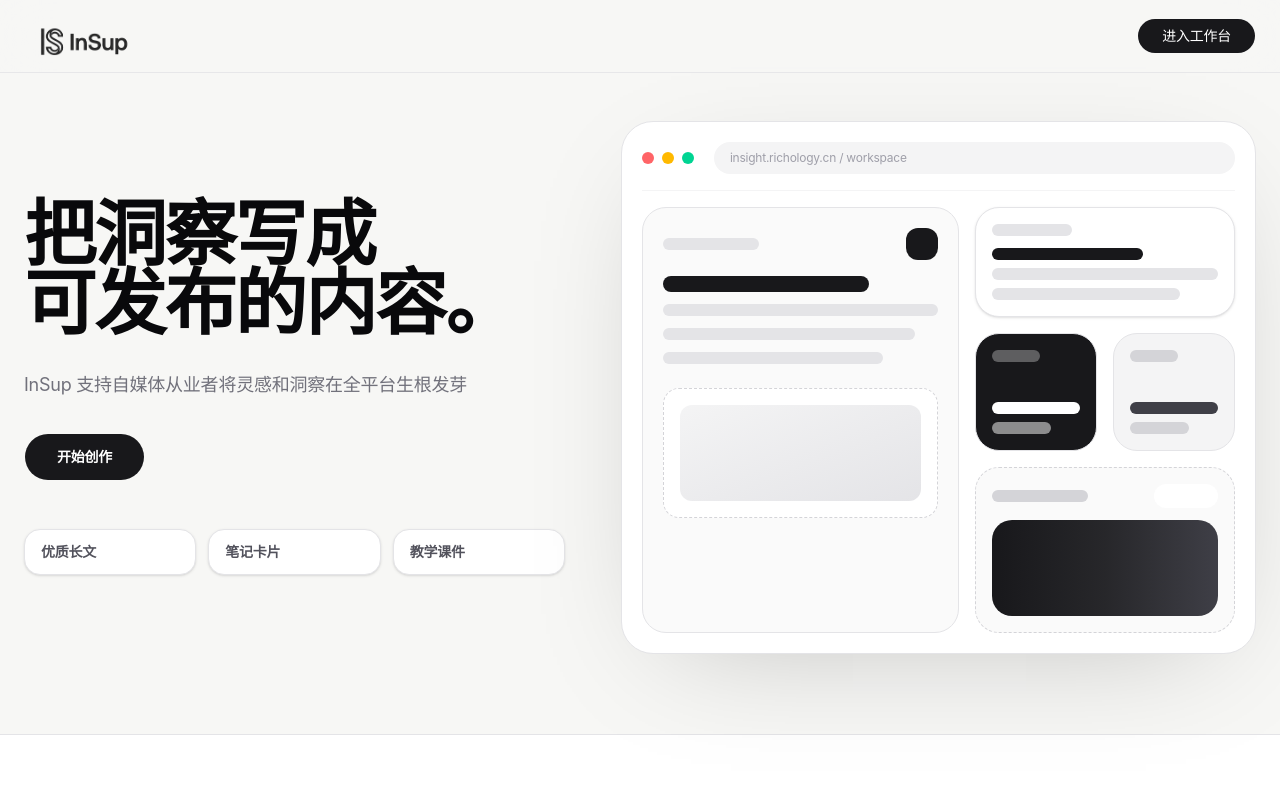
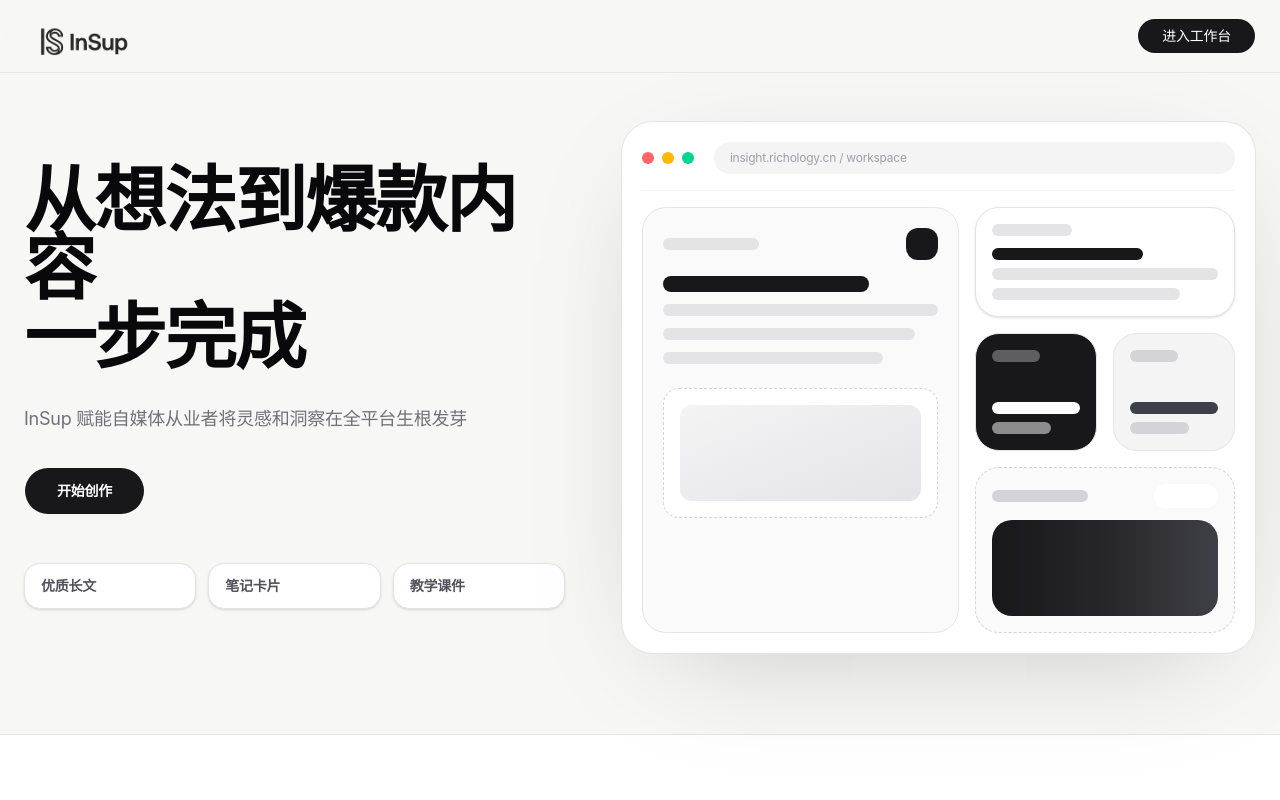
Before and after one commit to Richology/insup, a Next.js app: page / in a window 1280 px wide. Shown: the top 800 px of the page. Built offline with nearby package versions, Linux system fonts and the light colour scheme; a small style sheet from the web is missing; a web font is replaced by a local one.

Commit message:
refactor: refine landing copy and footer link

```diff
--- a/app/page.tsx
+++ b/app/page.tsx
@@ -266,8 +266,8 @@ export default function LandingPage() {
                 transition={{ delay: 0.05 }}
                 className="text-5xl font-black leading-[0.95] tracking-tight text-zinc-950 md:text-7xl"
               >
-                把洞察写成 <br />
-                可发布的内容。
+                从想法到爆款内容 <br />
+                一步完成
               </motion.h1>
 
               <motion.p
@@ -276,7 +276,7 @@ export default function LandingPage() {
                 transition={{ delay: 0.1 }}
                 className="max-w-xl text-lg leading-8 text-zinc-500"
               >
-                InSup 支持自媒体从业者将灵感和洞察在全平台生根发芽
+                InSup 赋能自媒体从业者将灵感和洞察在全平台生根发芽
               </motion.p>
 
               <motion.div
@@ -370,7 +370,15 @@ export default function LandingPage() {
           <div className="space-y-3">
             <Brand />
             <p className="text-sm text-zinc-500">
-              自媒体内容排版工作台 · 了解开发者：安瑟 A11BERICH
+              自媒体内容排版工作台 ·{" "}
+              <a
+                href="https://richology.cn"
+                target="_blank"
+                rel="noopener noreferrer"
+                className="transition-colors hover:text-zinc-950"
+              >
+                了解开发者：安瑟 A11BERICH
+              </a>
             </p>
             <p className="text-xs uppercase tracking-[0.22em] text-zinc-400">insight.richology.cn</p>
           </div>
```
